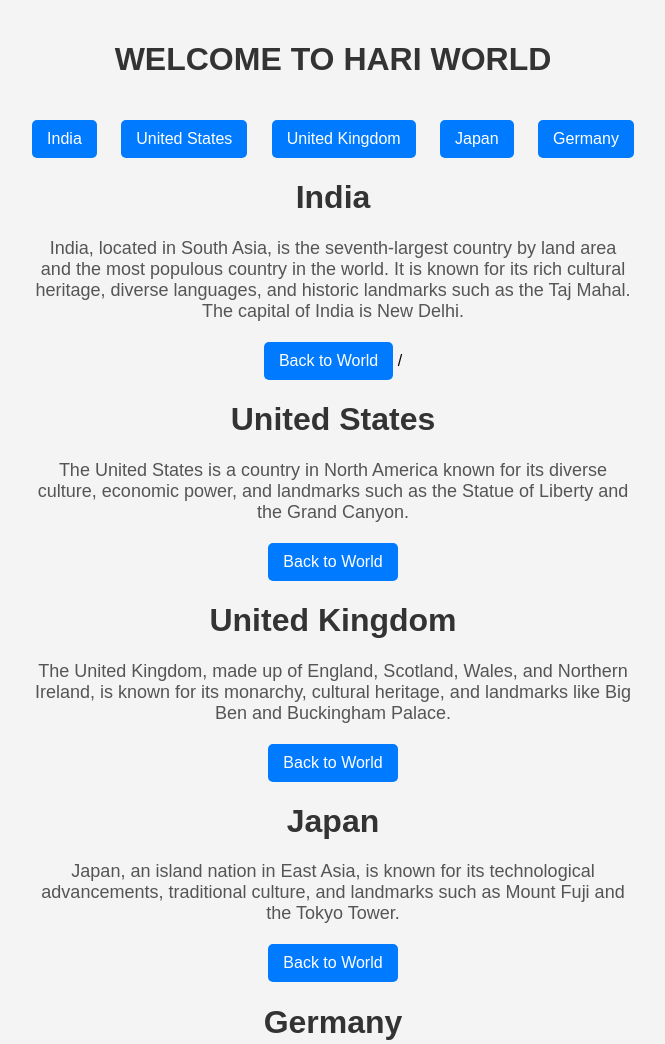
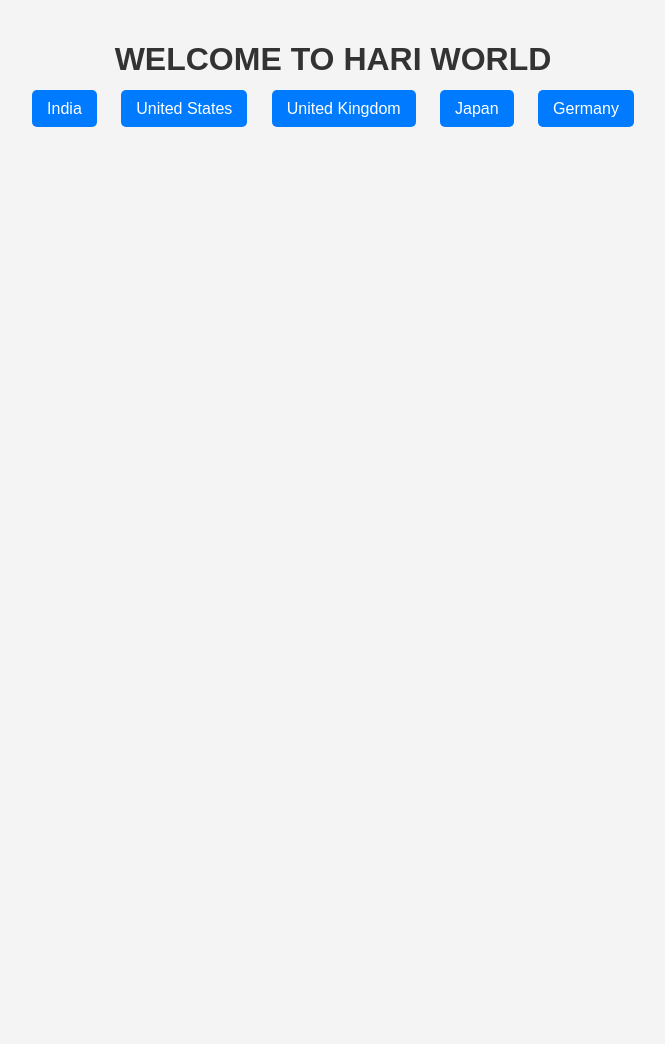
Before and after one commit to Venkatesh-MSc/sport, a plain HTML site: page index.html in a window 1280 px wide. Shown: the top 1044 px of the page, without its empty margins (307-972 px from the left). After the commit the page ends 800 px from the top, so only its background shows below. Drawn offline with Linux system fonts and the light colour scheme.

Commit message:
Update index.html

```diff
--- a/index.html
+++ b/index.html
@@ -45,226 +45,3 @@ background-color: #0056b3;
 </ul>
 </body>
 </html>
-
-<!DOCTYPE html>
-<html>
-<head>
-<title>Country Name</title>
-<style>
-body {
-font-family: Arial, sans-serif;
-text-align: center;
-background-color: #f4f4f4;
-margin: 0;
-padding: 20px;
-}
-h1 {
-color: #333;
-}
-p {
-max-width: 600px;
-margin: auto;
-font-size: 18px;
-color: #555;
-}
-a {
-display: inline-block;
-margin-top: 20px;
-text-decoration: none;
-background-color: #007bff;
-color: white;
-padding: 10px 15px;
-border-radius: 5px;
-transition: 0.3s;
-}a:hover {
-background-color: #0056b3;
-}
-</style>
-</head>
-<body>
-<h1>India</h1>
-<p>India, located in South Asia, is the seventh-largest country
-by land area and the most populous country in the world. It is known
-for its rich cultural heritage, diverse languages, and historic
-landmarks such as the Taj Mahal. The capital of India is New
-Delhi.</p>
-<a href="world.html">Back to World</a>
-</body>
-</html>/
-<!DOCTYPE html>
-<html>
-<head>
-<title>Country Name</title>
-<style>
-body {
-font-family: Arial, sans-serif;
-text-align: center;
-background-color: #f4f4f4;
-margin: 0;
-padding: 20px;
-}
-h1 {
-color: #333;
-}
-p {
-max-width: 600px;
-margin: auto;
-font-size: 18px;
-color: #555;
-}
-a {
-display: inline-block;
-margin-top: 20px;
-text-decoration: none;
-background-color: #007bff;
-color: white;
-padding: 10px 15px;
-border-radius: 5px;
-transition: 0.3s;
-}
-a:hover {
-background-color: #0056b3;
-}
-</style>
-</head>
-<body>
-<h1>United States</h1>
-<p>The United States is a country in North America known for its
-diverse culture, economic power, and landmarks such as the Statue of
-Liberty and the Grand Canyon.</p>
-<a href="world.html">Back to World</a>
-</body>
-</html>
-
-<!DOCTYPE html>
-<html>
-<head>
-<title>Country Name</title>
-<style>
-body {
-font-family: Arial, sans-serif;
-text-align: center;
-background-color: #f4f4f4;
-margin: 0;
-padding: 20px;
-}
-h1 {
-color: #333;
-}
-p {
-max-width: 600px;
-margin: auto;
-font-size: 18px;
-color: #555;
-}
-a {
-display: inline-block;
-margin-top: 20px;
-text-decoration: none;
-background-color: #007bff;
-color: white;
-padding: 10px 15px;
-border-radius: 5px;
-transition: 0.3s;
-}
-a:hover {
-background-color: #0056b3;
-}
-</style>
-</head>
-<body>
-<h1>United Kingdom</h1>
-<p>The United Kingdom, made up of England, Scotland, Wales, and
-Northern Ireland, is known for its monarchy, cultural heritage, and
-landmarks like Big Ben and Buckingham Palace.</p>
-<a href="world.html">Back to World</a>
-</body>
-</html>
-<!DOCTYPE html>
-<html>
-<head>
-<title>Country Name</title>
-<style>
-body {
-font-family: Arial, sans-serif;
-text-align: center;
-background-color: #f4f4f4;
-margin: 0;
-padding: 20px;
-}
-h1 {
-color: #333;
-}
-p {
-max-width: 600px;
-margin: auto;
-font-size: 18px;
-color: #555;
-}
-a {
-display: inline-block;
-margin-top: 20px;
-text-decoration: none;
-background-color: #007bff;
-color: white;
-padding: 10px 15px;
-border-radius: 5px;
-transition: 0.3s;
-}
-a:hover {
-background-color: #0056b3;
-}
-</style>
-</head>
-<body>
-<h1>Japan</h1>
-<p>Japan, an island nation in East Asia, is known for its
-technological advancements, traditional culture, and landmarks such
-as Mount Fuji and the Tokyo Tower.</p>
-<a href="world.html">Back to World</a>
-</body>
-</html>
-<!DOCTYPE html>
-<html>
-<head>
-<title>Country Name</title>
-<style>
-body {
-font-family: Arial, sans-serif;
-text-align: center;
-background-color: #f4f4f4;
-margin: 0;
-padding: 20px;
-}
-h1 {
-color: #333;
-}
-p {
-max-width: 600px;
-margin: auto;
-font-size: 18px;
-color: #555;
-}
-a {
-display: inline-block;
-margin-top: 20px;
-text-decoration: none;
-background-color: #007bff;
-color: white;
-padding: 10px 15px;
-border-radius: 5px;
-transition: 0.3s;
-}
-a:hover {
-background-color: #0056b3;
-}
-</style>
-</head>
-<body>
-<h1>Germany</h1>
-<p>Germany, located in Central Europe, is known for its history,
-engineering expertise, and cultural heritage, with landmarks like
-the Brandenburg Gate and Neuschwanstein Castle.</p>
-<a href="world.html">Back to World</a>
-</body>
-</html>
```
